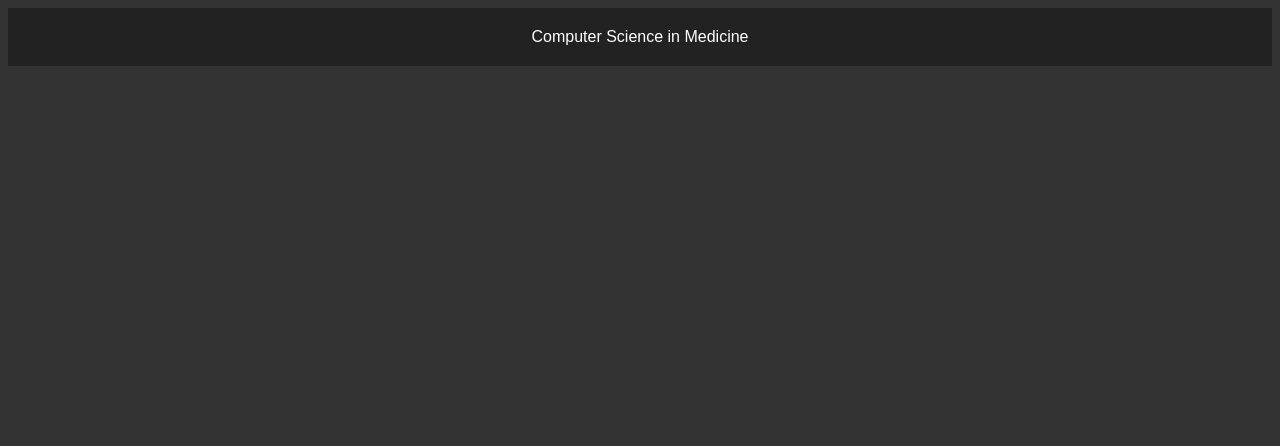
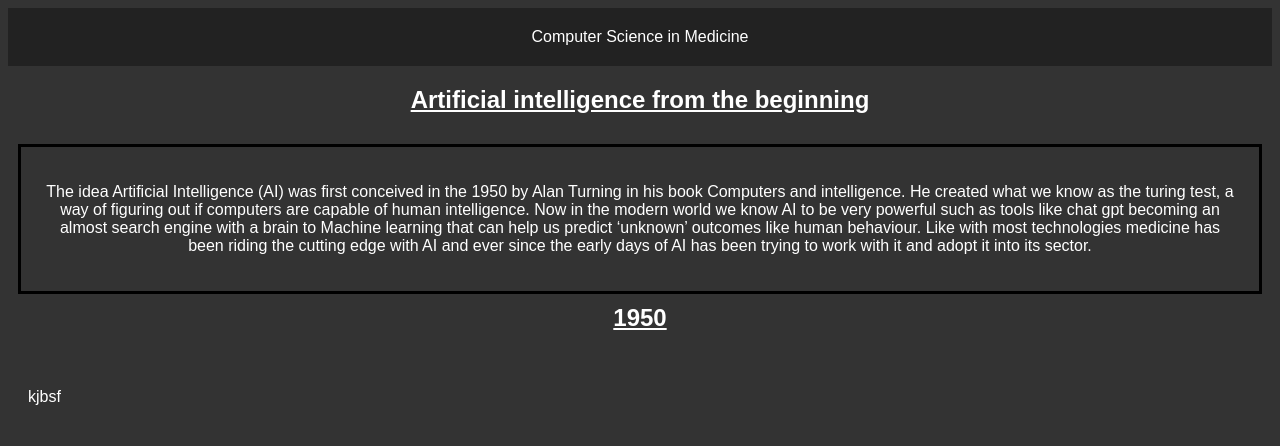
Before and after one commit to speedofred/progblackweek4, a plain HTML site: page CSInMedicine.html in a window 1280 px wide. Drawn offline with Linux system fonts and the light colour scheme.

Commit message:
Added starting infomation and changed box css

```diff
--- a/CSInMedicine.html
+++ b/CSInMedicine.html
@@ -6,6 +6,18 @@
     <body>
         <center>
             <header>Computer Science in Medicine</header>
+            <h2><u>Artificial intelligence from the beginning</u></h2>
+            <div class="box">
+                <p>The idea Artificial Intelligence (AI) was first conceived in the 1950 by Alan Turning in his book Computers and intelligence. He created what we know as the turing test, a way of figuring out if computers are capable of human intelligence.
+                    Now in the modern world we know AI to be very powerful such as tools like chat gpt becoming an almost search engine with a brain to Machine learning that can help us predict ‘unknown’ outcomes like human behaviour.
+                    Like with most technologies medicine has been riding the cutting edge with AI and ever since the early days of AI has been trying to work with it and adopt it into its sector.
+                    </p>
+            </div>
+
+            <h2><u>1950</u></h2>
         </center>
+        <main>
+            <p>kjbsf</p>
+        </main>
     </body>
 </html>
--- a/style.css
+++ b/style.css
@@ -44,9 +44,8 @@ footer {
 
 /* Creates a box which text could be put in */
 .box {
-    width: 200px;
-    height: 100px;
-    border: 1px solid black;
-    padding: 10px;
+    float: right;
+    border: 3px solid black;
+    padding: 20px;
     margin: 10px;
   }
```
